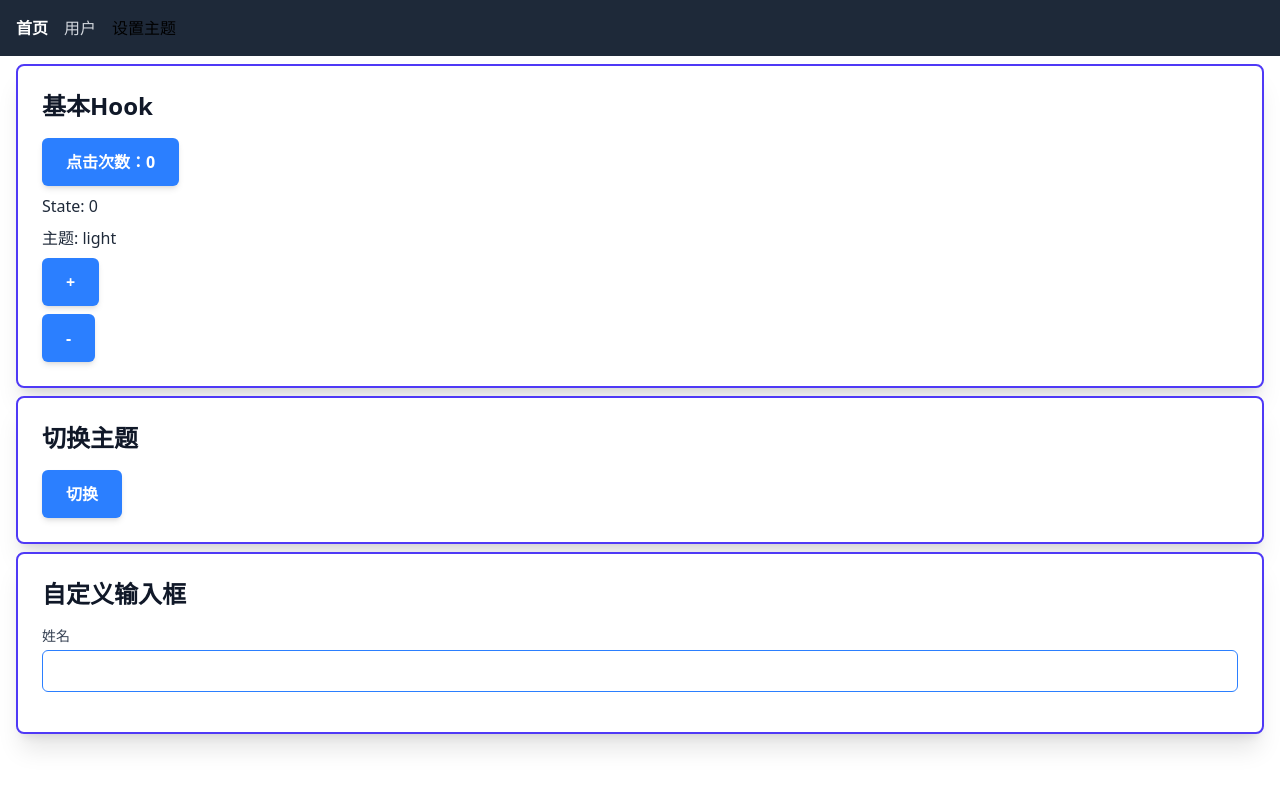
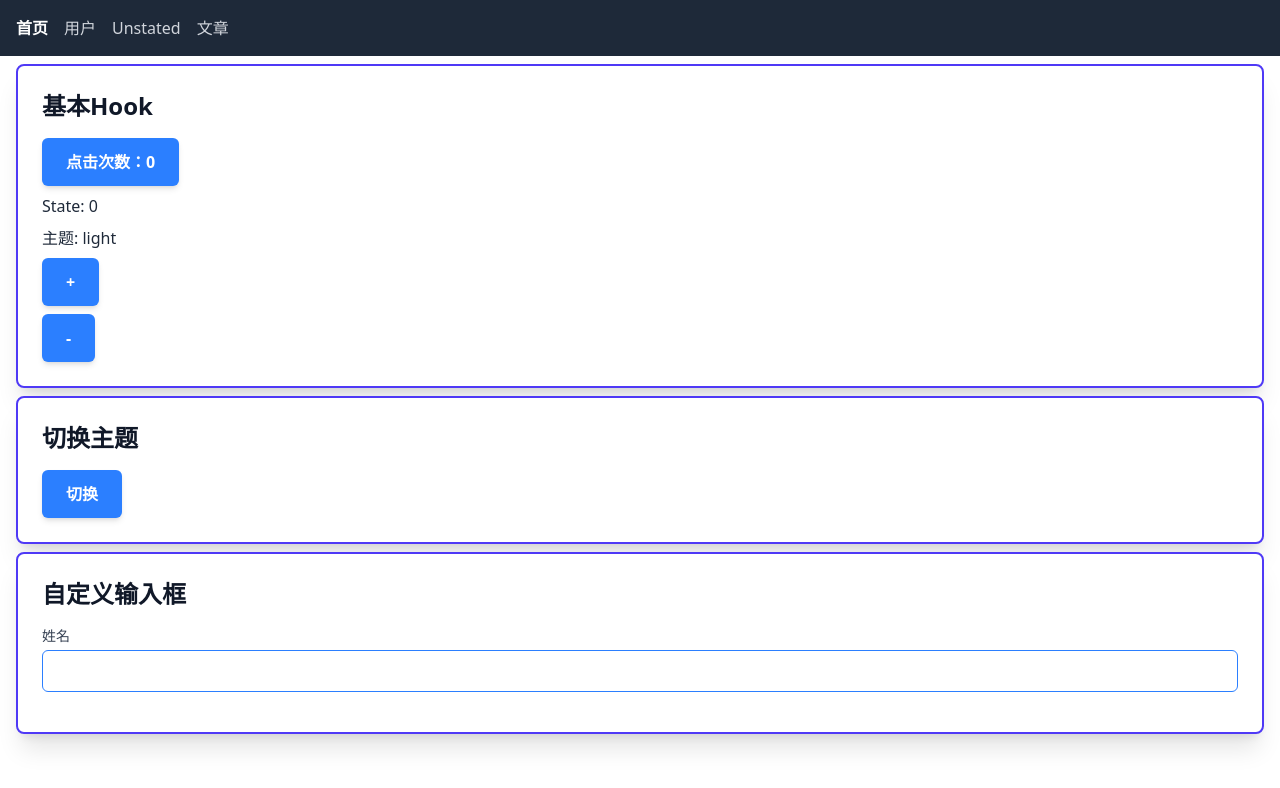
Before and after one commit to ytrsoft/react-vite, a React (Vite) app: page / in a window 1280 px wide. Shown: the top 788 px of the page. Built offline with nearby package versions, Linux system fonts and the light colour scheme.

Commit message:
unstated

```diff
--- a/package.json
+++ b/package.json
@@ -15,7 +15,8 @@
     "lodash": "^4.17.21",
     "react": "^19.0.0",
     "react-dom": "^19.0.0",
-    "react-router-dom": "^7.5.2"
+    "react-router-dom": "^7.5.2",
+    "unstated-next": "^1.1.0"
   },
   "devDependencies": {
     "@eslint/js": "^9.22.0",
--- a/src/App.tsx
+++ b/src/App.tsx
@@ -41,24 +41,21 @@ const App: FC = () => {
     <nav className="bg-gray-800 p-4 fixed top-0 w-full z-10">
       <div className="container flex items-center">
         <ul className="flex space-x-4">
-          {routes.map(({ id, link, path, title }) => (
+          {routes.map(({ id, link, path, title }, index) => (
             <li key={id}>
               <Link
                 to={link || path}
                 className={`${
-                  activeTab === id
+                  activeTab === index
                     ? 'text-white font-semibold'
                     : 'text-gray-300'
                 } hover:text-white transition-colors`}
-                onClick={() => setActiveTab(id)}
+                onClick={() => setActiveTab(index)}
               >
                 {title}
               </Link>
             </li>
           ))}
-          <li>
-            <button onClick={() => setTheme(theme === 'light' ? 'dark' : 'light')}>设置主题</button>
-          </li>
         </ul>
       </div>
     </nav>
--- /dev/null
+++ b/src/pages/Unstated.tsx
@@ -0,0 +1,35 @@
+import { Container } from '../store/v0'
+
+const Child = () => {
+  let counter = Container.useContainer()
+  return (
+    <div className="py-2 space-y-2">
+      <h1>State: {counter.state}</h1>
+      <div>
+        <button
+          onClick={counter.increment}
+          className="px-6 py-3 bg-blue-500 text-white font-bold rounded-md shadow-md hover:bg-blue-600 focus:outline-none focus:ring-2 focus:ring-blue-400 focus:ring-opacity-75 transition-all duration-300">
+          +
+        </button>
+      </div>
+      <div>
+        <button
+          onClick={counter.decrement}
+          className="px-6 py-3 bg-blue-500 text-white font-bold rounded-md shadow-md hover:bg-blue-600 focus:outline-none focus:ring-2 focus:ring-blue-400 focus:ring-opacity-75 transition-all duration-300">
+          -
+        </button>
+      </div>
+    </div>
+  )
+}
+
+
+const Unstated = () => {
+  return (
+    <Container.Provider initialState={99}>
+      <Child />
+    </Container.Provider>
+  )
+}
+
+export default Unstated
--- a/src/router/index.ts
+++ b/src/router/index.ts
@@ -21,11 +21,17 @@ export const routes: Array<Route> = [
     path: '/user',
     component: () => import('../pages/User')
   },
-  // {
-  //   id: 3,
-  //   title: '文章',
-  //   path: '/post/:id',
-  //   link: '/post/1024',
-  //   component: () => import('../pages/Post')
-  // }
+  {
+    id: 3,
+    title: 'Unstated',
+    path: '/unstated',
+    component: () => import('../pages/Unstated')
+  },
+  {
+    id: 4,
+    title: '文章',
+    path: '/post/:id',
+    link: '/post/1024',
+    component: () => import('../pages/Post')
+  }
 ]
--- /dev/null
+++ b/src/store/v0.tsx
@@ -0,0 +1,16 @@
+import { useState } from 'react'
+import { createContainer } from 'unstated-next'
+
+const useCounter = (initState = 0) => {
+  const [state, setState] = useState(initState)
+  const increment = () => {
+    setState(state + 1)
+  }
+  const decrement = () => {
+    setState(state - 1)
+  }
+  return { state, increment, decrement }
+}
+
+
+export const Container = createContainer(useCounter)
```
Also changed, not shown: 1 other file (tests, documents, lock files or other folders).
